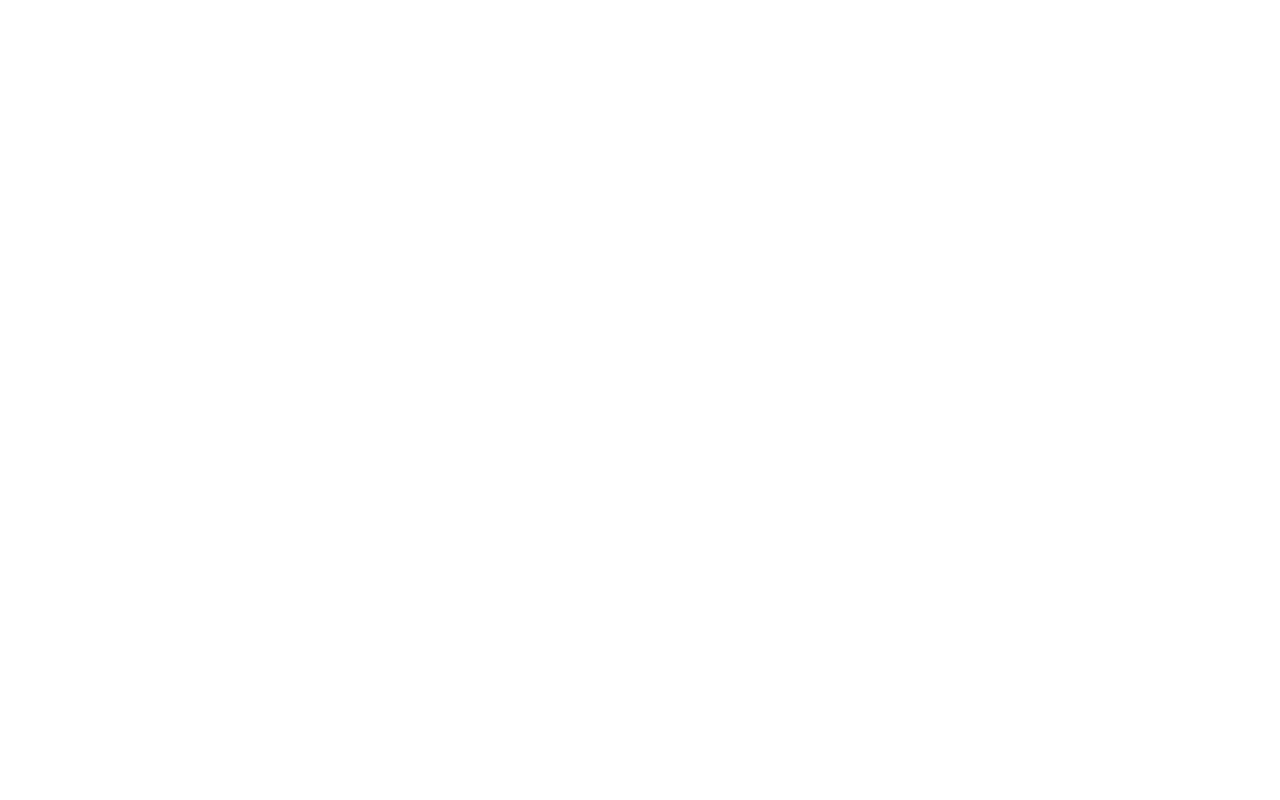
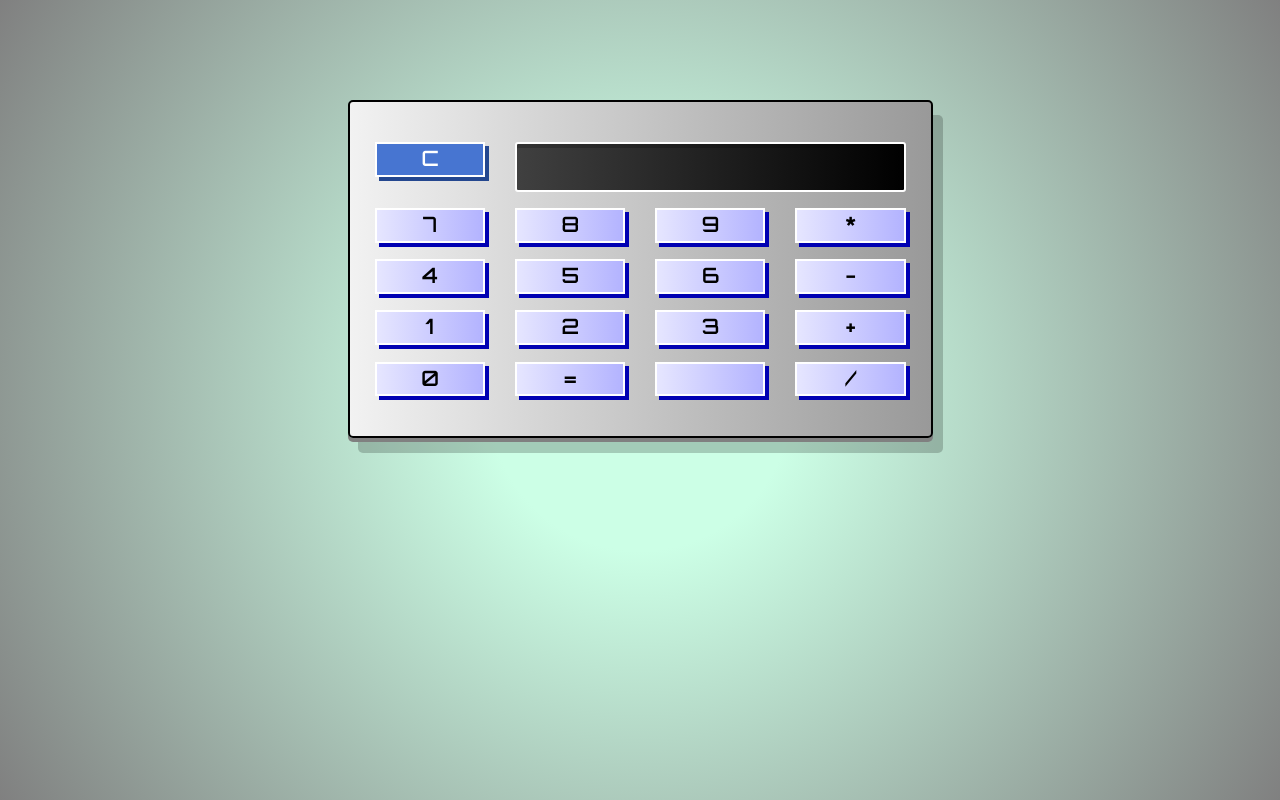
Before and after one commit to habudala/Calculator, a plain HTML site: page index.html in a window 1280 px wide. Drawn offline with nearby package versions, Linux system fonts and the light colour scheme.

Commit message:
Rebuilding Calculator in Native JS

```diff
--- a/css/style.css
+++ b/css/style.css
@@ -0,0 +1,62 @@
+body{
+	background:radial-gradient(circle,#ccffe6 20%, grey);
+	height:100vh;
+	}
+
+#calculator {
+	/*max-width:400px;*/
+		padding:40px 25px;
+		margin-top:100px;
+		/*background-color:#94b8b8;*/
+		background: linear-gradient( to right, #f2f2f2, #999999);
+		/*background: linear-gradient(to right, red , yellow);*/
+		border:2px solid black;
+		border-radius: 5px;
+		box-shadow: 0px 4px grey, 10px 15px rgba(0,0,0,.2);
+	}
+
+
+
+
+
+.screen {
+	width:100%;
+		padding:5px 10px;
+		background-color: rgba(0,0,0.2);
+		border-radius:3px;
+		box-shadow: inset 0px 4px rgba(0,0,0,.2);
+		font-size:25px;
+		font-family: 'Orbitron', sans-serif;
+		border:2px solid white;
+		background:linear-gradient(to right, #404040,black );
+		color:white;
+		font-weight:bold;
+
+
+	}
+
+.clear {
+	background:#4775d1;
+	box-shadow:4px 4px #24478f;
+	border:2px solid white;
+	color:white;
+	width:100%;
+	/*padding:7px 0px;*/
+	margin-top:0;
+	font-size:20px;
+	font-family: 'Orbitron', sans-serif;
+	font-weight:bold;
+}
+
+.number {
+	background:linear-gradient(to right,#e6e6ff, #b3b3ff );
+	box-shadow:4px 4px  #0000b3;
+	border:2px solid white;
+	color:black;
+	width:100%;
+	/*padding:10px 0px;*/
+	margin-top:15%;
+	font-size:20px;
+	font-family: 'Orbitron', sans-serif;
+	font-weight:bold;
+}
--- a/index.html
+++ b/index.html
@@ -1,18 +1,140 @@
 <!DOCTYPE html>
 <html>
 <head>
-	<title>Dragon Game ReDo</title>
+	<title>Calculator</title>
 	<!-- Latest compiled and minified CSS -->
 	<link rel="stylesheet" href="https://maxcdn.bootstrapcdn.com/bootstrap/3.3.6/css/bootstrap.min.css" integrity="sha384-1q8mTJOASx8j1Au+a5WDVnPi2lkFfwwEAa8hDDdjZlpLegxhjVME1fgjWPGmkzs7" crossorigin="anonymous">
 	<!-- adding my css after the bootstrap reset -->
 	<link rel="stylesheet" type="text/css" href="css/style.css">
+
+<link href='https://fonts.googleapis.com/css?family=Orbitron' rel='stylesheet' type='text/css'>
+
 </head>
 <body>
-<!-- addig Jquery before bootstrap js -->
-<script src="https://ajax.googleapis.com/ajax/libs/jquery/2.2.0/jquery.min.js"></script>
-<!-- Latest compiled and minified JavaScript -->
-<script src="https://maxcdn.bootstrapcdn.com/bootstrap/3.3.6/js/bootstrap.min.js" integrity="sha384-0mSbJDEHialfmuBBQP6A4Qrprq5OVfW37PRR3j5ELqxss1yVqOtnepnHVP9aJ7xS" crossorigin="anonymous"></script>
-<!-- Adding my own script tag -->
+	<div class="container">
+		<div class="row base">
+
+
+				<div id="calculator"class="col-xs-6 col-xs-offset-3 col-sm-6 col-sm-offset-3 col-md-6 col-md-offset-3 col-lg-6 col-lg-offset-3">
+
+					<form name="calc">
+						<div class="row one">
+							<div class="col-xs-3 col-sm-3 col-md-3 col-lg-3">
+								<input type="button" onclick="runDel()" name="clear" class="clear" value="C"/>
+							</div>
+							<div class="col-xs-9 col-sm-9 col-md-9 col-lg-9">
+								<input type="text" name="input" class="screen"/>
+							</div>
+						</div>
+						<div class="row two">
+							<div class="col-xs-3 col-sm-3 col-md-3 col-lg-3">
+								<input type="button" name="7" onclick="run7()" class="number" value="7"/>
+							</div>
+							<div class="col-xs-3 col-sm-3 col-md-3 col-lg-3">
+								<input type="button" name="8" onclick="run8()" class="number" value="8"/>
+							</div>
+							<div class="col-xs-3 col-sm-3 col-md-3 col-lg-3">
+								<input type="button" name="9" onclick="run9()" class="number" value="9"/>
+							</div>
+							<div class="col-xs-3 col-sm-3 col-md-3 col-lg-3">
+								<input type="button" name="multiply" onclick="runMult()" class="number" value="*"/>
+							</div>
+						</div>
+						<div class="row three">
+							<div class="col-xs-3 col-sm-3 col-md-3 col-lg-3">
+								<input type="button" name="4" onclick="run4()" class="number" value="4"/>
+							</div>
+							<div class="col-xs-3 col-sm-3 col-md-3 col-lg-3">
+								<input type="button" name="5" onclick="run5()" class="number" value="5"/>
+							</div>
+							<div class="col-xs-3 col-sm-3 col-md-3 col-lg-3">
+								<input type="button" name="6" onclick="run6()" class="number" value="6"/>
+							</div>
+							<div class="col-xs-3 col-sm-3 col-md-3 col-lg-3">
+								<input type="button" name="subtr" onclick="runSubtr()" class="number" value="-"/>
+							</div>
+						</div>
+						<div class="row four">
+							<div class="col-xs-3 col-sm-3 col-md-3 col-lg-3">
+								<input type="button" name="1" onclick="run1()" class="number" value="1"/>
+							</div>
+							<div class="col-xs-3 col-sm-3 col-md-3 col-lg-3">
+								<input type="button" name="2" onclick="run2()" class="number" value="2"/>
+							</div>
+							<div class="col-xs-3 col-sm-3 col-md-3 col-lg-3">
+								<input type="button" name="3" onclick="run3()" class="number" value="3"/>
+							</div>
+							<div class="col-xs-3 col-sm-3 col-md-3 col-lg-3">
+								<input type="button" name="add" onclick="runAdd()" class="number" value="+"/>
+							</div>
+						</div>
+						<div class="row five">
+							<div class="col-xs-3 col-sm-3 col-md-3 col-lg-3">
+								<input type="button" name="0" onclick="run0()" class="number" value="0"/>
+							</div>
+							<div class="col-xs-3 col-sm-3 col-md-3 col-lg-3">
+								<input type="button" name="equals" onclick="runEqu()" class="number" value="="/>
+							</div>
+							<div class="col-xs-3 col-sm-3 col-md-3 col-lg-3">
+								<input type="button" name="perk" onclick="" class="number" value=""/>
+							</div>
+							<div class="col-xs-3 col-sm-3 col-md-3 col-lg-3">
+								<input type="button" name="div" onclick="runDiv()" class="number" value="/"/>
+							</div>
+						</div>
+					</form>
+
+				</div>
+
+
+		</div>
+
+	</div>
+
+
+
+
+
+<!--
+				<form name="calc">
+					<div class="col-sm-12">
+						<div class="col-sm-2">
+							<input type="button" name="clear" class="clear" value="C"/>
+						</div>
+						<div class="col-sm-10">
+							<input type="text" name="input" class="screen"/>
+						</div>
+					</div>
+				</form> -->
+
+
+
+
+
+
+
+<!--
+
+		<div class="col-sm-3">
+					<input type="button" name="seven" class="number" value="7"/>
+				</div>
+				<div class="col-sm-3">
+					<input type="button" name="eight" class="number" value="8"/>
+				</div>
+				<div class="col-sm-3">
+					<input type="button" name="nine" class="number" value="9"/>
+				</div>
+				<div class="col-sm-3">
+					<input type="button" name="multiply" class="number" value="X"/>
+				</div>
+ -->
+
+
+	<!-- addig Jquery before bootstrap js -->
+	<script src="https://ajax.googleapis.com/ajax/libs/jquery/2.2.0/jquery.min.js"></script>
+	<!-- Latest compiled and minified JavaScript -->
+	<script src="https://maxcdn.bootstrapcdn.com/bootstrap/3.3.6/js/bootstrap.min.js" integrity="sha384-0mSbJDEHialfmuBBQP6A4Qrprq5OVfW37PRR3j5ELqxss1yVqOtnepnHVP9aJ7xS" crossorigin="anonymous"></script>
+	<!-- Adding my own script tag -->
 <script type="text/javascript" src="js/script.js"></script>
 </body>
 </html>
--- a/js/script.js
+++ b/js/script.js
@@ -0,0 +1,38 @@
+function run1 () {
+	document.calc.input.value += "1";}
+function run2 () {
+	document.calc.input.value += "2";}
+function run3 () {
+	document.calc.input.value += "3";}
+function run4 () {
+	document.calc.input.value += "4";}
+function run5 () {
+	document.calc.input.value += "5";}
+function run6 () {
+	document.calc.input.value += "6";}
+function run7 () {
+	document.calc.input.value += "7";}
+function run8 () {
+	document.calc.input.value += "8";}
+function run9 () {
+	document.calc.input.value += "9";}
+function run0 () {
+	document.calc.input.value += "0";}
+function runMult () {
+	document.calc.input.value += "*";}
+function runSubtr () {
+	document.calc.input.value += "-";}
+function runAdd () {
+	document.calc.input.value += "+";}
+function runDiv () {
+	document.calc.input.value += "/";}
+
+
+function runEqu () {
+	var evalo = eval(document.calc.input.value);
+	document.calc.input.value = evalo;
+	}
+
+function runDel () {
+	document.calc.input.value = " "
+	}
```
